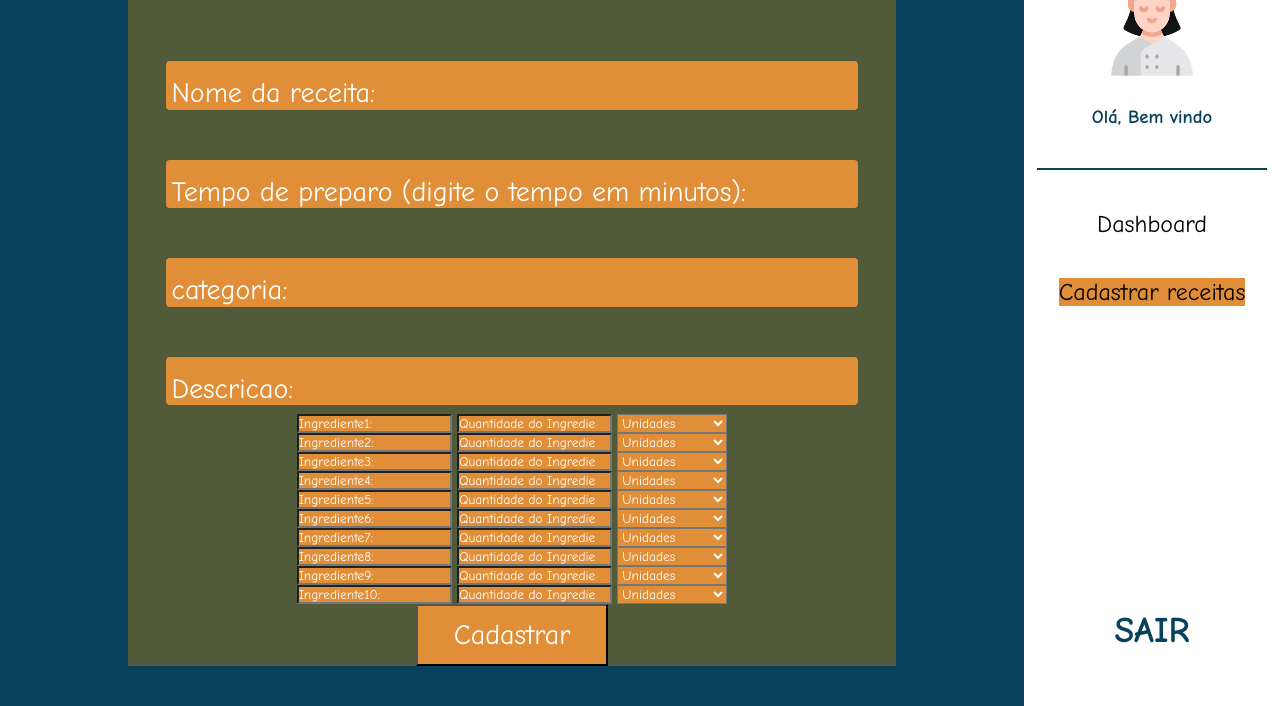
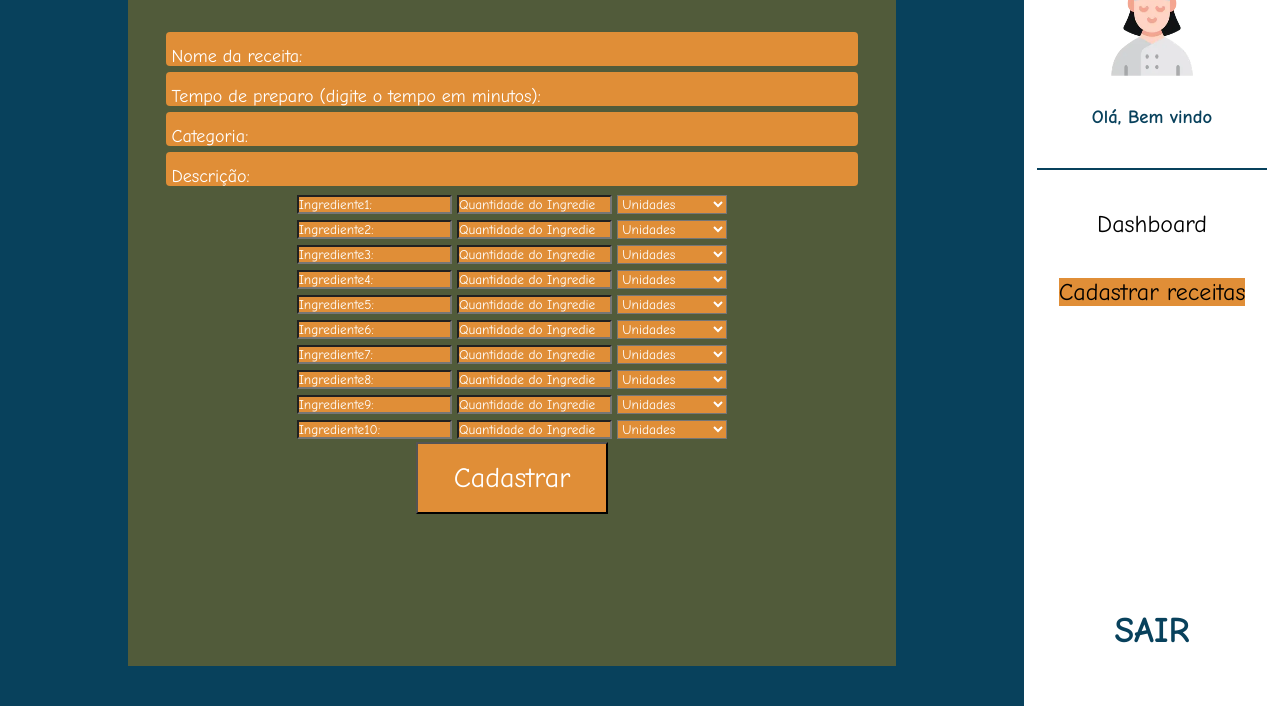
Before and after one commit to LucasDev-end/Projeto_Individual_PI, a website: page public/cadastrar_receita.html in a window 1280 px wide. Shown: the part 94-800 px from the top of the page. Drawn offline with Linux system fonts and the light colour scheme.

Commit message:
Estilização do Cadastro de receita

```diff
--- a/public/cadastrar_receita.html
+++ b/public/cadastrar_receita.html
@@ -29,12 +29,12 @@
               </div>
               <div class="campos min">
                 <form>
-                  <input id="ipt_categoria" type="text" required placeholder="categoria:" />
+                  <input id="ipt_categoria" type="text" required placeholder="Categoria:" />
                 </form>
               </div>
               <div class="campos min">
                 <form>
-                  <input id="ipt_descricao" type="text" required placeholder="Descricao:" />
+                  <input id="ipt_descricao" type="text" required placeholder="Descrição:" />
                 </form>
               </div>
               <div class="ingredientes">
--- a/public/css/receitas.css
+++ b/public/css/receitas.css
@@ -186,7 +186,7 @@ a span{
 /* Estilo dos elementos select dentro dos campos */
 .campos select {
     height: 69%; /* Altura relativa ao item pai */
-    width: 22%; /* Largura relativa ao pai */
+    width: 22%;
 }
 
 /* Estilo de uma classe específica para alinhamento e espaçamento */
@@ -206,19 +206,25 @@ a span{
     overflow: hidden; /* Oculta conteúdo que excede o contêiner */
     position: relative; /* Define posição relativa para elementos filhos */
     width: 90%; /* Largura do formulário relativa aos campos */
-    height: auto; /* Altura relativa ao item pai */
+    height: auto;
+}
+
+.ingred-camp{
+    margin: 3px;
 }
 
 /* Configuração dos inputs de texto */
 .campos input {
     color: #fff; /* Texto branco */
-    font-size: 28px; /* Tamanho do texto */
+    font-size: 18px; /* Tamanho do texto */
     width: 100%; /* Largura total do formulário */
     height: 85%; /* Altura relativa ao item pai */
     padding: 20px 5px 5px; /* Espaçamento interno (topo, laterais, base) */
     background-color: #e08e37; /* Fundo laranja */
     border: none; /* Remove bordas */
     border-radius: 4px; /* Bordas arredondadas */
+    display: flex;
+
 }
 
 /* Estilo dos rótulos dos inputs */
@@ -251,7 +257,7 @@ a span{
 }
 .min{
     width: 100%; /* Largura total */
-    height: 16%; /* Altura total */
+    height: 40px; /* Altura total */
 }
 .ingredientes{
     width: 100%; /* Largura total */
```
